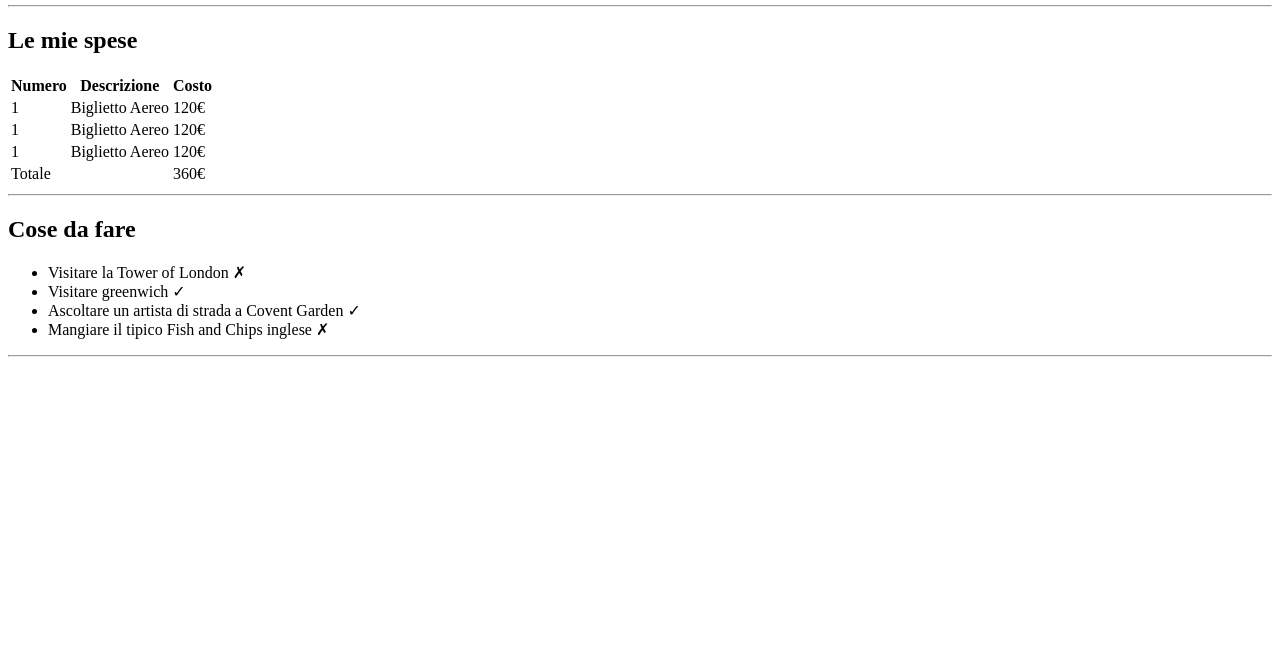
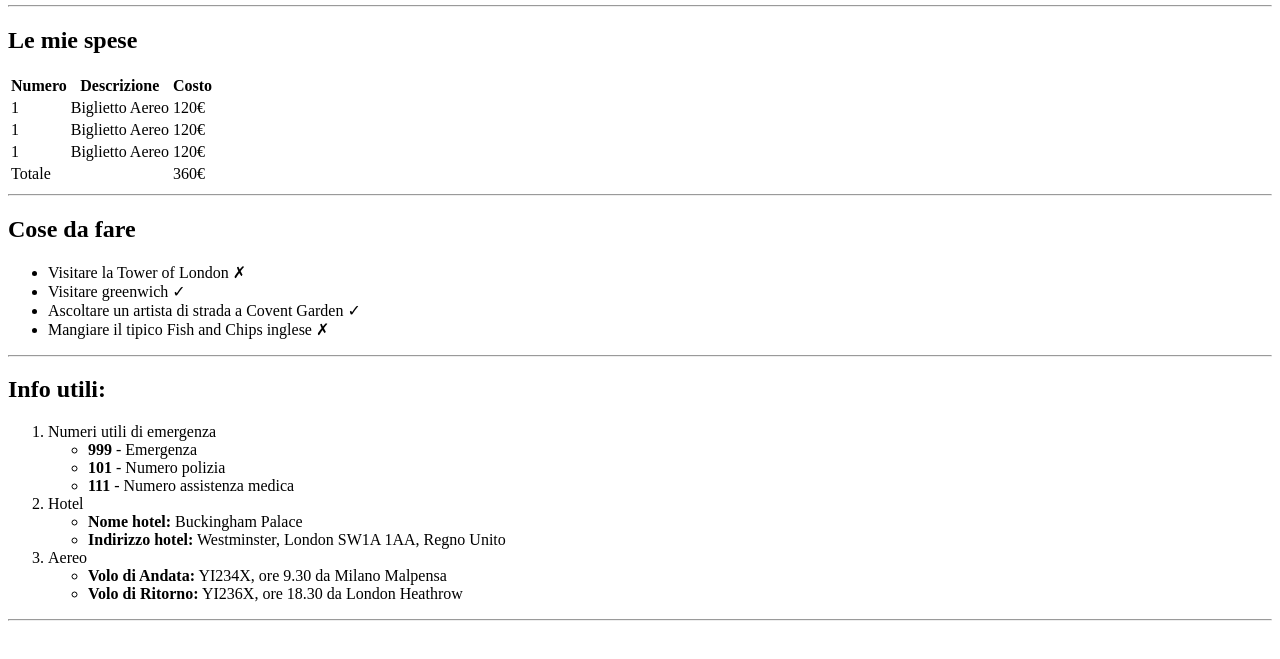
Before and after one commit to RiccardoVoltolina/html-london-trip, a plain HTML site: page index.html in a window 1280 px wide. Shown: the part 101-760 px from the top of the page. Drawn offline with Linux system fonts and the light colour scheme.

Commit message:
Fine main con tutte le section

```diff
--- a/index.html
+++ b/index.html
@@ -18,7 +18,7 @@
 <!--fine header-->
 
 
-    <body>
+    <main>
         <section>
             <h2>Le mie spese</h2>
             <table>
@@ -71,7 +71,53 @@
             <hr>
 <!--fine sezione cose da fare-->
         </section>
-    </body>
+
+        <section>
+            <h2>Info utili:</h2>
+            <ol>
+                <li>
+                    <span>Numeri utili di emergenza</span>
+                    <ul>
+                        <li>
+                            <strong>999</strong> <span>- Emergenza</span>
+                        </li>
+                        <li>
+                            <strong>101</strong> <span>- Numero polizia</span>
+                        </li>
+                        <li>
+                            <strong>111</strong> <span>- Numero assistenza medica</span>
+                        </li>
+                    </ul>
+                </li>
+<!--fine info iniziale (numeri utili)-->
+
+                <li>
+                    <span>Hotel</span>
+                    <ul>
+                        <li>
+                            <strong>Nome hotel:</strong> <span>Buckingham Palace</span>
+                        </li>
+                        <li>
+                            <strong>Indirizzo hotel:</strong> <span>Westminster, London SW1A 1AA, Regno Unito</span>
+                        </li>
+                    </ul>
+                </li>
+                <li>
+                    <span>Aereo</span>
+                    <ul>
+                        <li>
+                            <strong>Volo di Andata:</strong> <span>YI234X, ore 9.30 da Milano Malpensa</span>
+                        </li>
+                        <li>
+                            <strong>Volo di Ritorno:</strong> <span>YI236X, ore 18.30 da London Heathrow</span>
+                        </li>
+                    </ul>
+                </li>
+            </ol>
+            <hr>
+
+        </section>
+    </main>
 
     <footer>
 
```
